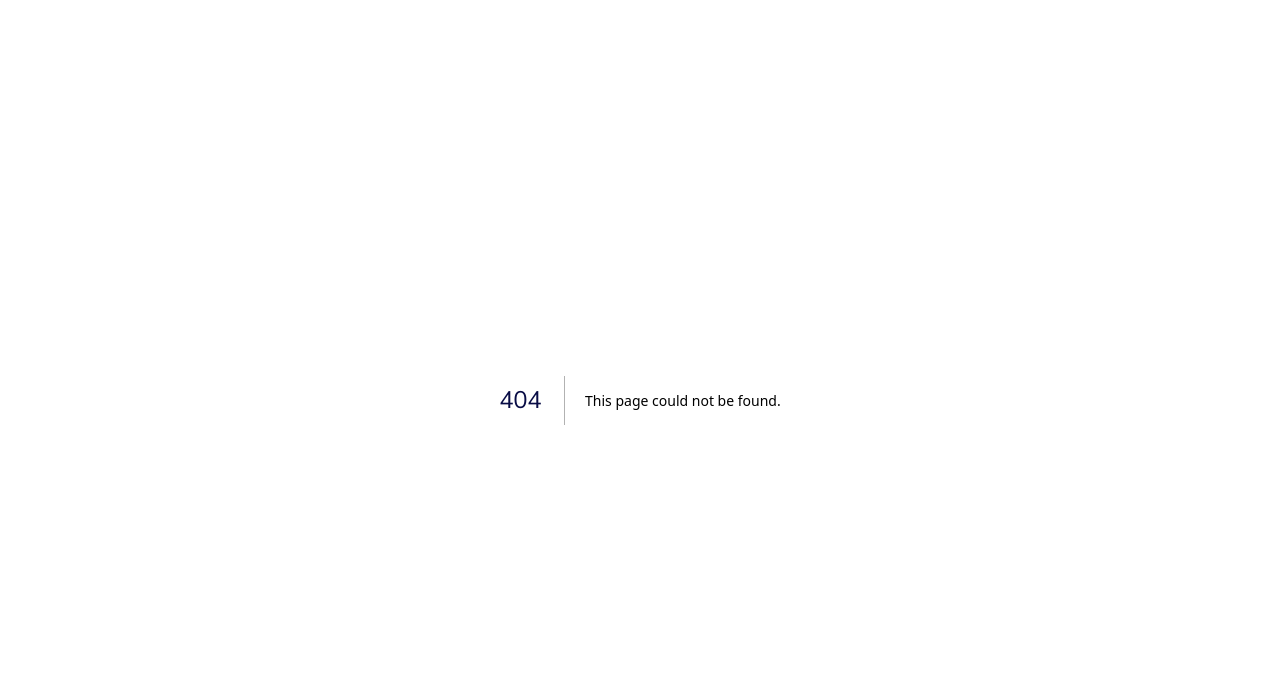
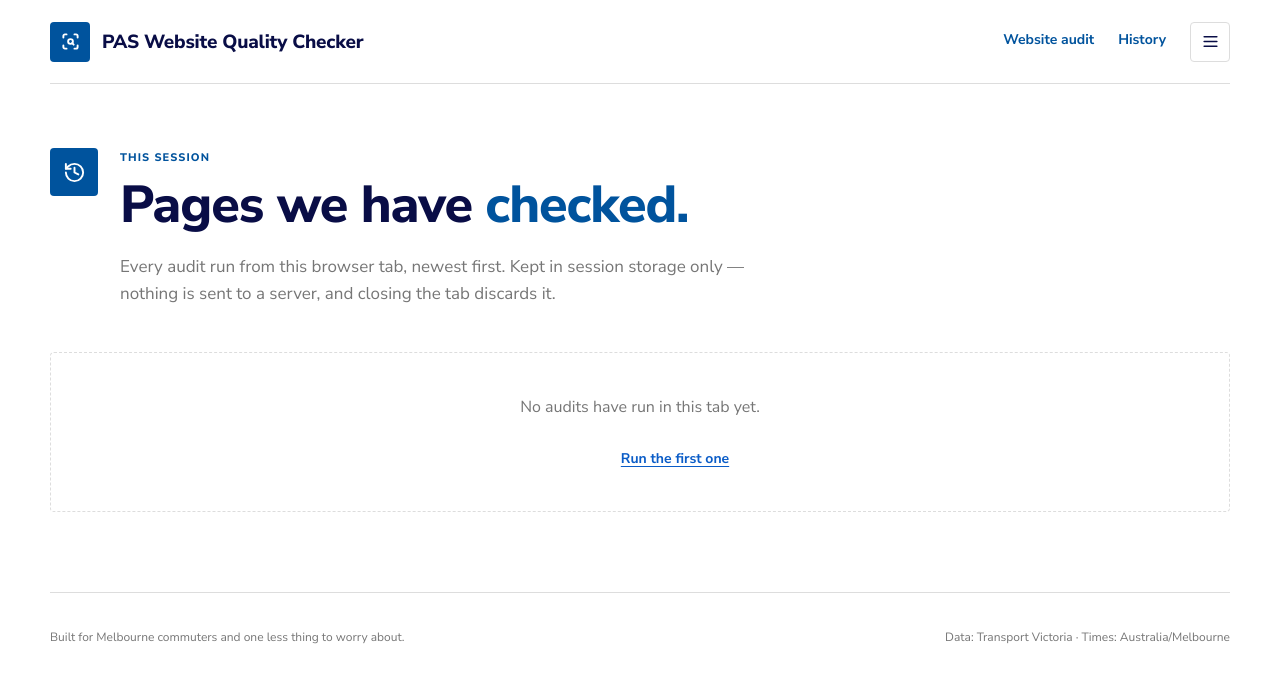
Before and after one commit to yanlin96/ai-learning, a Next.js app: page /history in a window 1280 px wide. Before the commit this address had no page. Shown: the top 682 px of the page. Built offline with nearby package versions, Linux system fonts and the light colour scheme.

Commit message:
feat: add history function

```diff
--- a/app/audit-form.tsx
+++ b/app/audit-form.tsx
@@ -4,6 +4,7 @@ import { useState } from "react";
 import { Bot, CheckCircle2, ExternalLink, Link2Off, LoaderCircle, Search, TriangleAlert } from "lucide-react";
 import type { AuditFinding, WebsiteAudit } from "@/lib/website-audit";
 import { CATEGORY_LABEL, SEVERITY_LABEL, SEVERITY_ORDER, type QualityFinding } from "@/lib/audit-findings";
+import { recordAuditRun } from "@/lib/audit-history";
 
 function FindingRow({ finding }: { finding: QualityFinding }) {
   return (
@@ -60,6 +61,7 @@ export function AuditForm() {
       const payload = await response.json() as { ok: boolean; report?: WebsiteAudit; error?: string };
       if (!response.ok || !payload.report) throw new Error(payload.error || "Audit failed");
       setReport(payload.report);
+      recordAuditRun(payload.report);
     } catch (reason) {
       setError(reason instanceof Error ? reason.message : "Audit failed");
     } finally {
--- a/app/globals.css
+++ b/app/globals.css
@@ -331,3 +331,33 @@ h1 em { color: var(--brand); font-style: normal; }
 .broken-list li > b.gone { color: var(--danger); background: var(--danger-bg); }
 .broken-list li > b.server { color: #8a4a00; background: var(--warn-bg); }
 .broken-list li > b.unreachable { color: var(--muted); background: var(--surface); }
+
+/* Session audit history */
+.history-head { display: flex; align-items: center; justify-content: space-between; gap: 20px; margin-bottom: 14px; }
+.history-head .audit-note { margin: 0; }
+.history-list { display: grid; gap: 10px; padding: 0; margin: 0 0 60px; list-style: none; }
+.history-list li { display: grid; grid-template-columns: minmax(0, 1fr) auto auto; align-items: center; gap: 20px; padding: 18px 20px; border: 1px solid var(--line); border-radius: var(--r); background: var(--paper); }
+.history-main { min-width: 0; display: grid; gap: 4px; }
+.history-main strong { color: var(--navy); font: 700 15px var(--sans); overflow-wrap: anywhere; }
+.history-main a { display: inline-flex; align-items: center; gap: 5px; color: var(--link); font-size: 12px; overflow-wrap: anywhere; }
+.history-main small { color: var(--muted); font-size: 11px; }
+.history-severity { display: flex; flex-wrap: wrap; justify-content: flex-end; gap: 6px; max-width: 260px; }
+.history-severity b { padding: 5px 10px; border-radius: 999px; font-size: 10px; font-weight: 800; white-space: nowrap; }
+.history-severity b.critical { color: var(--danger); background: var(--danger-bg); }
+.history-severity b.high { color: #8a4a00; background: var(--warn-bg); }
+.history-severity b.medium { color: var(--brand); background: var(--tint); }
+.history-severity b.low { color: var(--muted); background: var(--surface); }
+.history-severity b.none { color: var(--ok); background: var(--ok-bg); }
+.history-metrics { display: flex; gap: 18px; }
+.history-metrics span { display: grid; gap: 2px; color: var(--navy); font: 800 20px var(--sans); text-align: right; }
+.history-metrics small { color: var(--muted); font: 800 9px var(--sans); letter-spacing: .1em; text-transform: uppercase; }
+.history-metrics span.broken { color: var(--danger); }
+
+@media (max-width: 820px) {
+  .brand { font-size: 15px; }
+  .nav-actions { gap: 14px; }
+  .nav-actions > a { font-size: 13px; }
+  .history-list li { grid-template-columns: 1fr; gap: 12px; }
+  .history-severity { justify-content: flex-start; max-width: none; }
+  .history-metrics span { text-align: left; }
+}
--- /dev/null
+++ b/app/history-list.tsx
@@ -0,0 +1,74 @@
+"use client";
+
+import { useEffect, useState } from "react";
+import { ExternalLink, Trash2 } from "lucide-react";
+import { SEVERITY_LABEL, SEVERITY_ORDER } from "@/lib/audit-findings";
+import { clearAuditHistory, readAuditHistory, type AuditHistoryEntry } from "@/lib/audit-history";
+
+const timeFormat = new Intl.DateTimeFormat("en-AU", {
+  day: "numeric",
+  month: "short",
+  hour: "2-digit",
+  minute: "2-digit",
+  second: "2-digit",
+});
+
+export function HistoryList() {
+  const [entries, setEntries] = useState<AuditHistoryEntry[] | null>(null);
+
+  // Session storage is only readable after mount, so the server renders nothing here.
+  useEffect(() => setEntries(readAuditHistory()), []);
+
+  if (entries === null) return null;
+
+  if (entries.length === 0) {
+    return (
+      <div className="empty-reminders">
+        <p>No audits have run in this tab yet.</p>
+        <p><a className="source-link" href="/">Run the first one</a></p>
+      </div>
+    );
+  }
+
+  function clear() {
+    clearAuditHistory();
+    setEntries([]);
+  }
+
+  return (
+    <>
+      <div className="history-head">
+        <p className="audit-note">{entries.length} run{entries.length === 1 ? "" : "s"} recorded in this tab.</p>
+        <button className="secondary-action" onClick={clear}><Trash2 size={15} /> Clear history</button>
+      </div>
+      <ul className="history-list">
+        {entries.map((entry) => (
+          <li key={entry.id}>
+            <div className="history-main">
+              <strong>{entry.title || new URL(entry.url).hostname}</strong>
+              <a href={entry.url} target="_blank" rel="noreferrer">{entry.url} <ExternalLink size={12} /></a>
+              <small>
+                {timeFormat.format(new Date(entry.ranAt))}
+                {" · "}{entry.linksChecked} of {entry.linksDiscovered} links checked
+                {" · "}{entry.contextual ? "with contextual analysis" : "deterministic checks only"}
+              </small>
+            </div>
+            <div className="history-severity">
+              {SEVERITY_ORDER.filter((severity) => entry.severityCounts[severity] > 0).map((severity) => (
+                <b key={severity} className={severity}>
+                  {entry.severityCounts[severity]} {SEVERITY_LABEL[severity]}
+                </b>
+              ))}
+              {entry.findingsTotal === 0 && <b className="none">No findings</b>}
+            </div>
+            <div className="history-metrics">
+              <span><small>SEO</small>{entry.seoScore}</span>
+              <span><small>AI</small>{entry.aiScore}</span>
+              <span className={entry.brokenLinks ? "broken" : ""}><small>Broken</small>{entry.brokenLinks}</span>
+            </div>
+          </li>
+        ))}
+      </ul>
+    </>
+  );
+}
--- /dev/null
+++ b/app/history/page.tsx
@@ -0,0 +1,30 @@
+import type { Metadata } from "next";
+import { History } from "lucide-react";
+import { HistoryList } from "@/app/history-list";
+import { SiteHeader } from "@/app/site-header";
+import { SiteFooter } from "@/app/site-footer";
+
+export const metadata: Metadata = {
+  title: "Audit history",
+  description: "Pages checked in this browser tab.",
+};
+
+export default function HistoryPage() {
+  return (
+    <main>
+      <SiteHeader />
+      <section className="shell audit-page">
+        <header className="page-intro">
+          <span className="page-icon"><History size={23} /></span>
+          <div>
+            <p className="eyebrow">THIS SESSION</p>
+            <h1>Pages we have <em>checked.</em></h1>
+            <p>Every audit run from this browser tab, newest first. Kept in session storage only &mdash; nothing is sent to a server, and closing the tab discards it.</p>
+          </div>
+        </header>
+        <HistoryList />
+      </section>
+      <SiteFooter />
+    </main>
+  );
+}
--- a/app/site-header.tsx
+++ b/app/site-header.tsx
@@ -2,7 +2,7 @@
 
 import { useState } from "react";
 import { useRouter } from "next/navigation";
-import { Menu, TrainFront, X } from "lucide-react";
+import { Menu, ScanSearch, X } from "lucide-react";
 import { PASSCODE, UNLOCK_KEY } from "@/app/secret-gate";
 
 export function SiteHeader() {
@@ -34,12 +34,13 @@ export function SiteHeader() {
   return (
     <header className="site-header">
       <nav className="nav shell">
-        <a className="brand" href="/" aria-label="Line Watch Melbourne home">
-          <span className="brand-mark"><TrainFront size={19} strokeWidth={2.4} /></span>
-          <span>Line Watch Melbourne</span>
+        <a className="brand" href="/" aria-label="PAS Website Quality Checker home">
+          <span className="brand-mark"><ScanSearch size={19} strokeWidth={2.4} /></span>
+          <span>PAS Website Quality Checker</span>
         </a>
         <div className="nav-actions">
           <a href="/">Website audit</a>
+          <a href="/history">History</a>
           <div className="menu-wrap">
             <button
               className="menu-button"
--- /dev/null
+++ b/lib/audit-history.ts
@@ -0,0 +1,80 @@
+import type { SeverityCounts } from "@/lib/audit-findings";
+import type { WebsiteAudit } from "@/lib/website-audit";
+
+/**
+ * Per-tab record of what has been audited.
+ *
+ * Session storage only: nothing reaches a server, and closing the tab discards it.
+ * Only a summary of each run is kept — enough to see what was checked and how it
+ * scored, without holding whole reports in a 5 MB quota.
+ */
+
+const STORAGE_KEY = "audit-history";
+const MAX_ENTRIES = 50;
+
+export type AuditHistoryEntry = {
+  id: string;
+  url: string;
+  title: string;
+  ranAt: string;
+  seoScore: number;
+  aiScore: number;
+  brokenLinks: number;
+  linksChecked: number;
+  linksDiscovered: number;
+  findingsTotal: number;
+  severityCounts: SeverityCounts;
+  contextual: boolean;
+};
+
+function newId() {
+  return typeof crypto !== "undefined" && "randomUUID" in crypto
+    ? crypto.randomUUID()
+    : `${Date.now()}-${Math.random().toString(16).slice(2)}`;
+}
+
+export function readAuditHistory(): AuditHistoryEntry[] {
+  try {
+    const raw = sessionStorage.getItem(STORAGE_KEY);
+    if (!raw) return [];
+    const parsed: unknown = JSON.parse(raw);
+    return Array.isArray(parsed) ? (parsed as AuditHistoryEntry[]) : [];
+  } catch {
+    // Private mode, blocked storage, or corrupted JSON — an empty history is fine.
+    return [];
+  }
+}
+
+export function summariseRun(report: WebsiteAudit): AuditHistoryEntry {
+  return {
+    id: newId(),
+    url: report.finalUrl,
+    title: report.page.title,
+    ranAt: report.checkedAt,
+    seoScore: report.seo.score,
+    aiScore: report.aiVisibility.score,
+    brokenLinks: report.links.broken.length,
+    linksChecked: report.links.checked,
+    linksDiscovered: report.links.discovered,
+    findingsTotal: report.qualityReport.findings.length,
+    severityCounts: report.qualityReport.severityCounts,
+    contextual: report.qualityReport.contextualAnalysis === "complete",
+  };
+}
+
+/** Newest first; returns the updated list so callers can render without re-reading. */
+export function recordAuditRun(report: WebsiteAudit): AuditHistoryEntry[] {
+  const next = [summariseRun(report), ...readAuditHistory()].slice(0, MAX_ENTRIES);
+  try {
+    sessionStorage.setItem(STORAGE_KEY, JSON.stringify(next));
+  } catch {
+    // Over quota or storage disabled: the run still displays, it just is not remembered.
+  }
+  return next;
+}
+
+export function clearAuditHistory() {
+  try {
+    sessionStorage.removeItem(STORAGE_KEY);
+  } catch {}
+}
```
